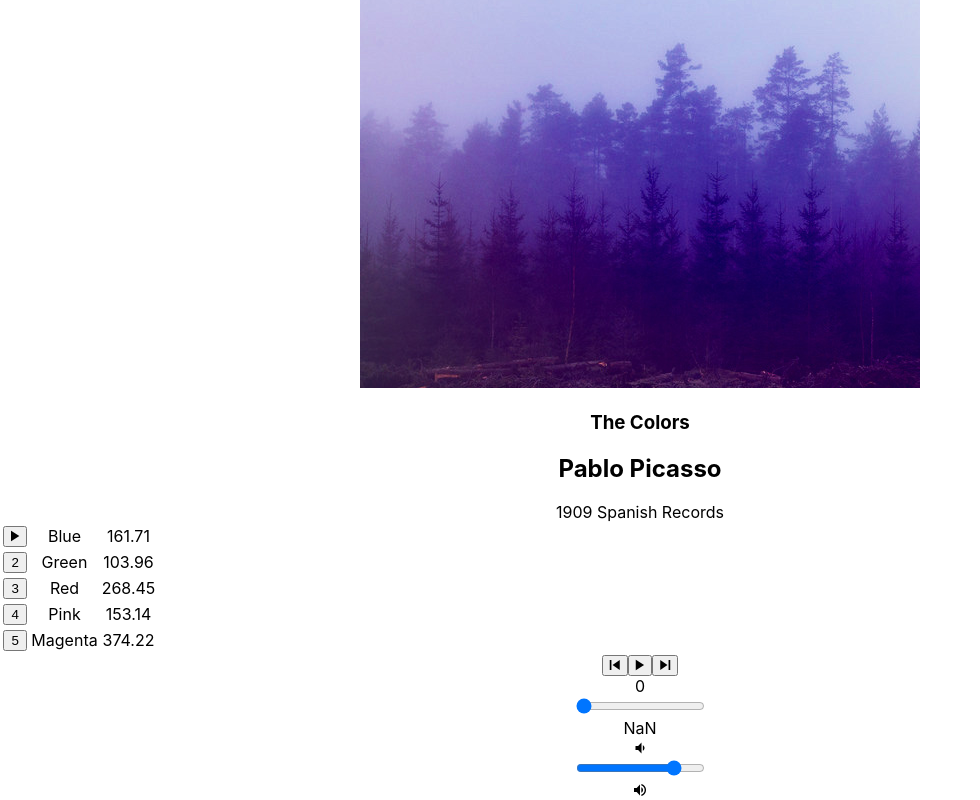
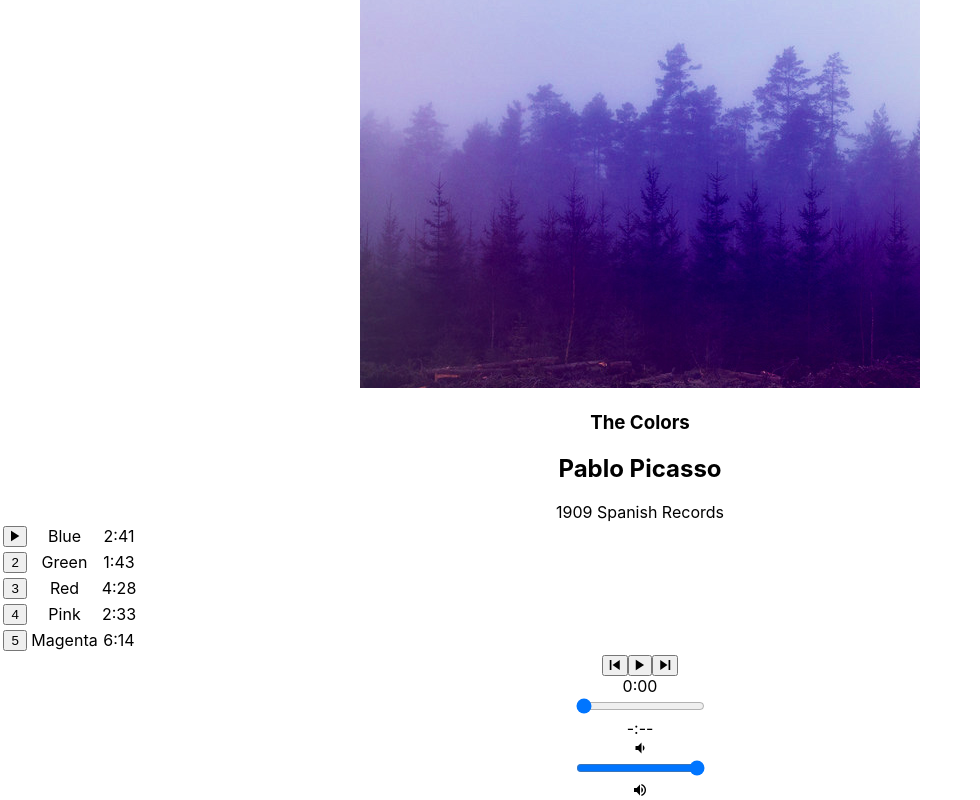
Before and after one commit to busdav/bloc-jams-react, a React (Create React App) app: page /album/the-colors in a window 1280 px wide. Shown: the part 274-1074 px from the top of the page, without its empty margins (0-980 px from the left). Built offline with nearby package versions, Linux system fonts and the light colour scheme.

Commit message:
complete player bar range inputs assignment

```diff
--- a/src/components/Album.js
+++ b/src/components/Album.js
@@ -17,7 +17,8 @@
       isHovered: false,
       playAndPauseButton: <ion-icon name="play"></ion-icon>,
       currentTime: 0,
-      duration: album.songs[0].duration
+      duration: album.songs[0].duration,
+      volume: 1
     }
 
     this.audioElement = document.createElement("audio");
@@ -43,6 +44,16 @@
     this.audioElement.removeEventListener('durationchange', this.eventListeners.durationchange);
   }
 
+  formatTime(time) {
+    if (isNaN(time)) { return "-:--"; }
+    const minutes = Math.floor(time/60);
+    const seconds = Math.floor(time % 60);
+    if (seconds < 10) {
+      return minutes + ":0" + seconds;
+    } else {
+      return minutes + ":" + seconds;
+    }
+  }
 
   play() {
     this.audioElement.play();
@@ -86,9 +97,16 @@
   }
 
   handleTimeChange(e) {
+    // const newTime = this.formatTime(this.audioElement.duration * e.target.value);
     const newTime = this.audioElement.duration * e.target.value;
     this.audioElement.currentTime = newTime;
     this.setState({ currentTime: newTime });
+  }
+
+  handleVolumeChange(e) {
+    const newVolume = e.target.value;
+    this.audioElement.volume = newVolume;
+    this.setState({ volume: newVolume });
   }
 
   render() {
@@ -127,7 +145,7 @@
                     </button>
                   </td>
                   <td>{song.title}</td>
-                  <td>{song.duration}</td>
+                  <td>{this.formatTime(song.duration)}</td>
                 </tr>
               )
             }
@@ -138,10 +156,13 @@
           currentSong={this.state.currentSong}
           currentTime={this.audioElement.currentTime}
           duration={this.audioElement.duration}
+          volume={this.audioElement.volume}
           handleSongClick={() => this.handleSongClick(this.state.currentSong)}
           handlePrevClick={() => this.handlePrevClick()}
           handleNextClick={() => this.handleNextClick()}
           handleTimeChange={(e) => this.handleTimeChange(e)}
+          handleVolumeChange={(e) => this.handleVolumeChange(e)}
+          formatTime={(time) => this.formatTime(time)}
         />
       </section>
     );
--- a/src/components/PlayerBar.js
+++ b/src/components/PlayerBar.js
@@ -16,7 +16,7 @@
           </button>
         </section>
         <section id="time-control">
-          <div className="current-time">{this.props.currentTime}</div>
+          <div className="current-time">{this.props.formatTime(this.props.currentTime)}</div>
           <input
             type="range"
             className="seek-bar"
@@ -26,11 +26,19 @@
             step="0.01"
             onChange={this.props.handleTimeChange}
           />
-          <div className="total-time">{this.props.duration}</div>
+          <div className="total-time">{this.props.formatTime(this.props.duration)}</div>
         </section>
         <section id="volume-control">
           <div className="icon ion-md-volume-low"></div>
-          <input type="range" className="seek-bar" value="80" />
+          <input
+            type="range"
+            className="seek-bar"
+            value={this.props.volume}
+            max="1"
+            min="0"
+            step="0.01"
+            onChange={this.props.handleVolumeChange}
+          />
           <div className="icon ion-md-volume-high"></div>
         </section>
       </section>
```
